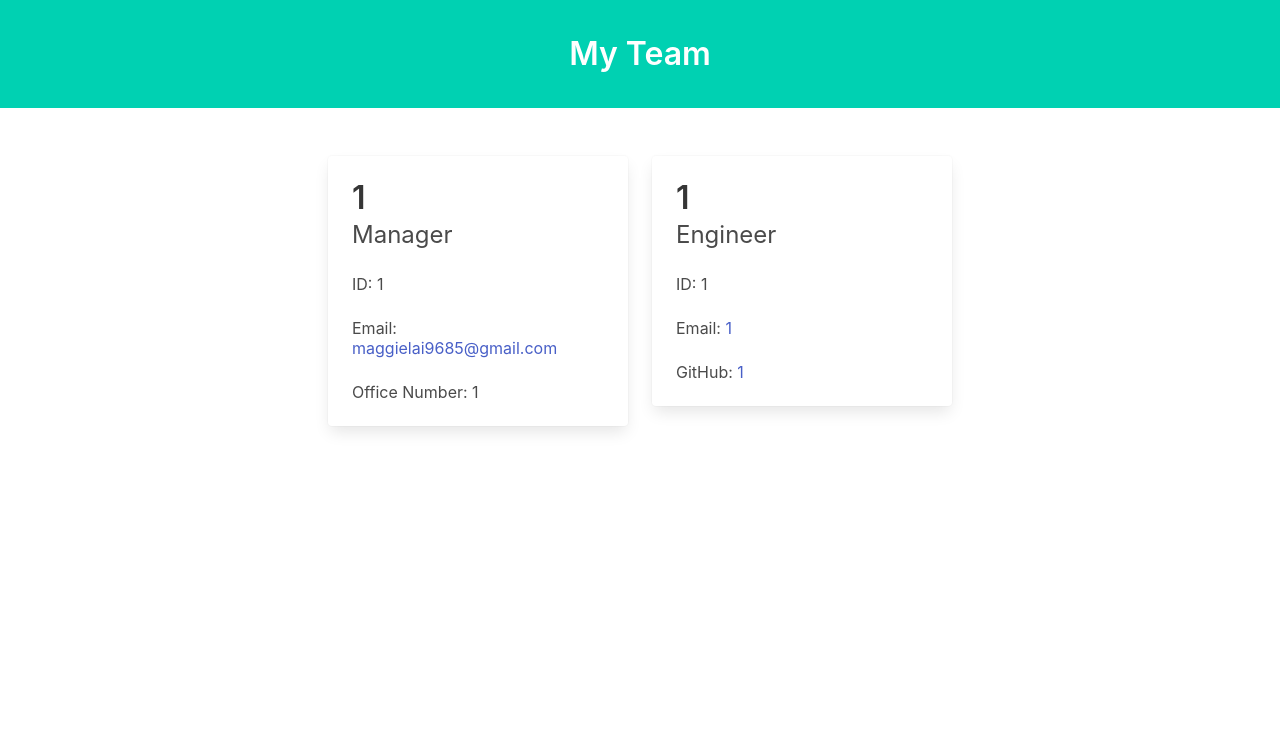
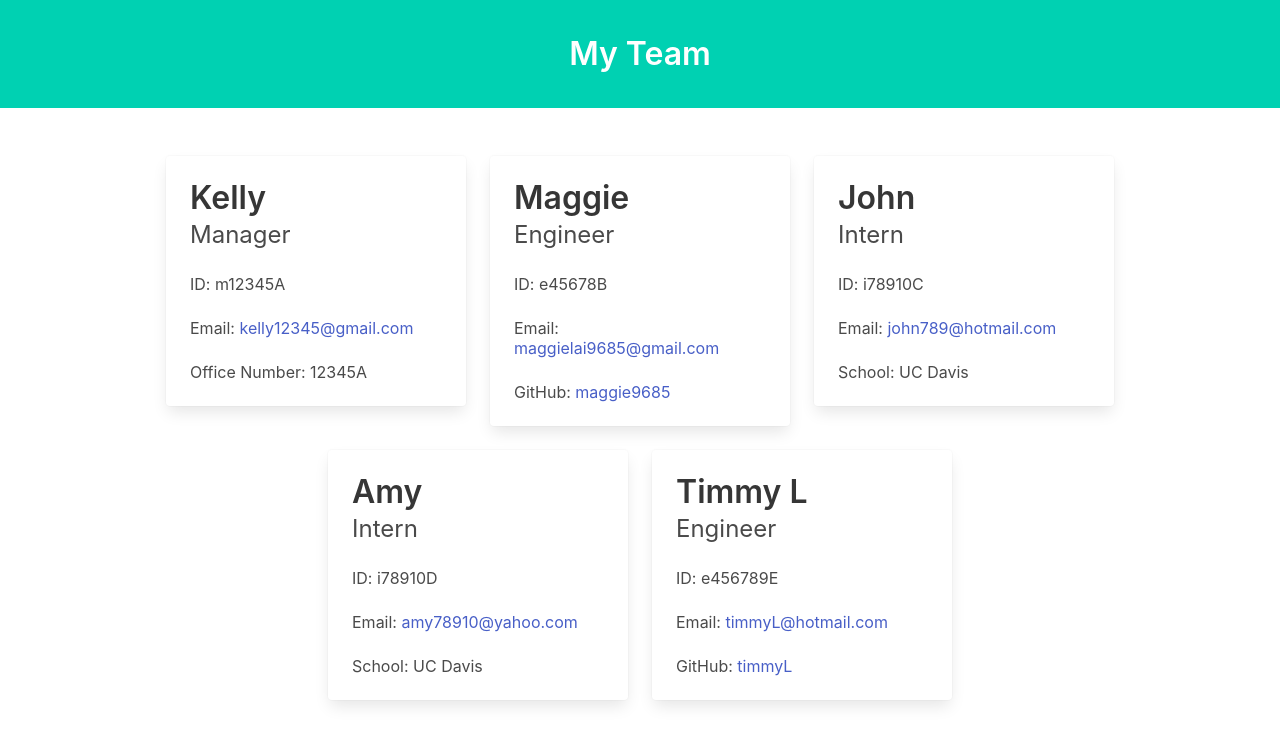
Before and after one commit to Maggie9685/Team-Profile-Generator, a website: page dist/index.html in a window 1280 px wide. Drawn offline with nearby package versions, Linux system fonts and the light colour scheme.

Commit message:
update README file

```diff
--- a/dist/index.html
+++ b/dist/index.html
@@ -30,11 +30,11 @@
                 <div class="card" style="width: 300px">
                     <div class="card-content">
                         <div class="media-content">
-                            <p class="title is-3">1</p>
+                            <p class="title is-3">Kelly</p>
                             <p class="subtitle is-4">Manager</p>
-                            <p class="subtitle is-6">ID: 1</p>
-                            <p class="subtitle is-6">Email: <a href="mailto://maggielai9685@gmail.com">maggielai9685@gmail.com</a></p>
-                            <p class="subtitle is-6">Office Number: 1</p>
+                            <p class="subtitle is-6">ID: m12345A</p>
+                            <p class="subtitle is-6">Email: <a href="mailto://kelly12345@gmail.com">kelly12345@gmail.com</a></p>
+                            <p class="subtitle is-6">Office Number: 12345A</p>
                         </div>
                     </div>
                 </div>
@@ -44,11 +44,53 @@
                 <div class="card" style="width: 300px">
                     <div class="card-content">
                         <div class="media-content">
-                            <p class="title is-3">1</p>
+                            <p class="title is-3">Maggie</p>
                             <p class="subtitle is-4">Engineer</p>
-                            <p class="subtitle is-6">ID: 1</p>
-                            <p class="subtitle is-6">Email: <a href="mailto://1">1</a></p>
-                            <p class="subtitle is-6">GitHub: <a href="https://github.com/1">1</a></p>
+                            <p class="subtitle is-6">ID: e45678B</p>
+                            <p class="subtitle is-6">Email: <a href="mailto://maggielai9685@gmail.com">maggielai9685@gmail.com</a></p>
+                            <p class="subtitle is-6">GitHub: <a href="https://github.com/maggie9685">maggie9685</a></p>
+                        </div>
+                    </div>
+                </div>
+            </div>
+
+            <div class="column is-narrow">
+                <div class="card" style="width: 300px">
+                    <div class="card-content">
+                        <div class="media-content">
+                            <p class="title is-3">John</p>
+                            <p class="subtitle is-4">Intern</p>
+                            <p class="subtitle is-6">ID: i78910C</p>
+                            <p class="subtitle is-6">Email: <a href="mailto://john789@hotmail.com">john789@hotmail.com</a></p>
+                            <p class="subtitle is-6">School: UC Davis</p>
+                        </div>
+                    </div>
+                </div>
+            </div>
+
+            <div class="column is-narrow">
+                <div class="card" style="width: 300px">
+                    <div class="card-content">
+                        <div class="media-content">
+                            <p class="title is-3">Amy</p>
+                            <p class="subtitle is-4">Intern</p>
+                            <p class="subtitle is-6">ID: i78910D</p>
+                            <p class="subtitle is-6">Email: <a href="mailto://amy78910@yahoo.com">amy78910@yahoo.com</a></p>
+                            <p class="subtitle is-6">School: UC Davis</p>
+                        </div>
+                    </div>
+                </div>
+            </div>
+
+            <div class="column is-narrow">
+                <div class="card" style="width: 300px">
+                    <div class="card-content">
+                        <div class="media-content">
+                            <p class="title is-3">Timmy L</p>
+                            <p class="subtitle is-4">Engineer</p>
+                            <p class="subtitle is-6">ID: e456789E</p>
+                            <p class="subtitle is-6">Email: <a href="mailto://timmyL@hotmail.com">timmyL@hotmail.com</a></p>
+                            <p class="subtitle is-6">GitHub: <a href="https://github.com/timmyL">timmyL</a></p>
                         </div>
                     </div>
                 </div>
```
Also changed, not shown: README.md, SampleInput.JPG (added).
